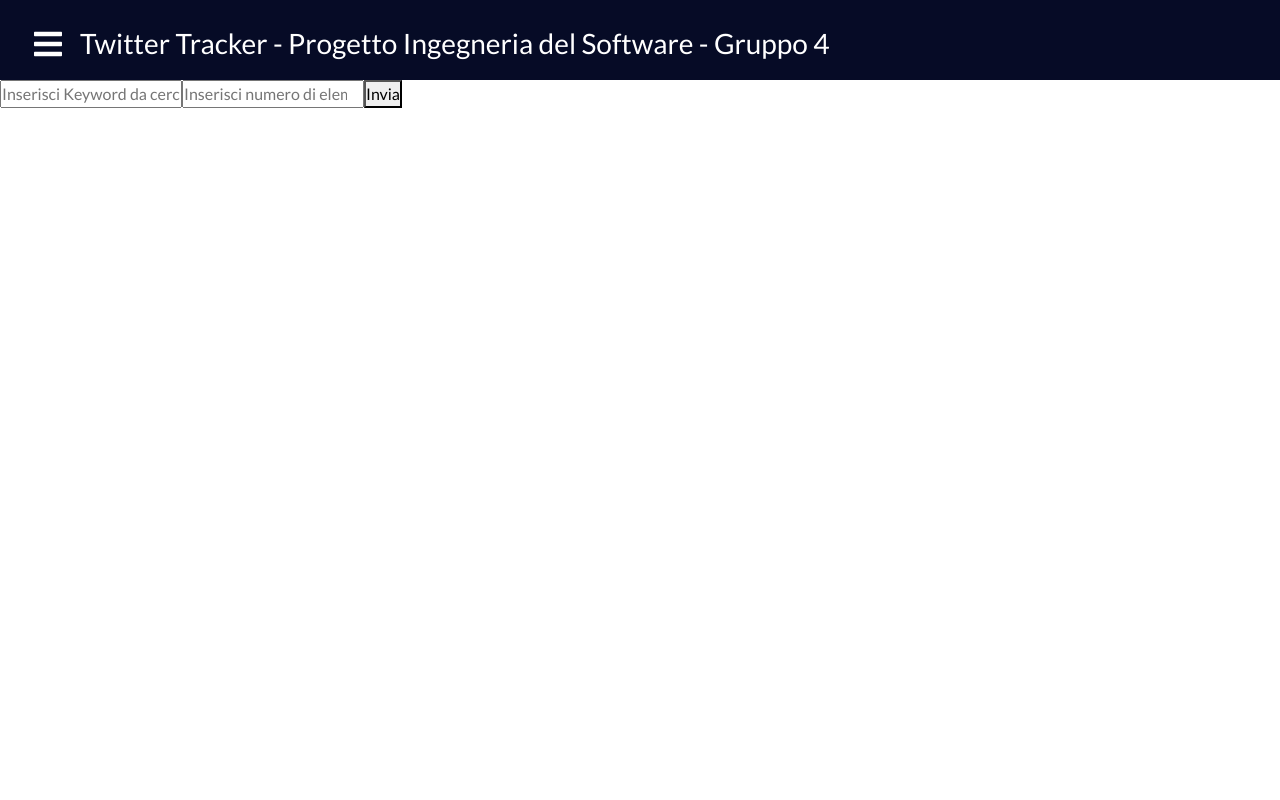
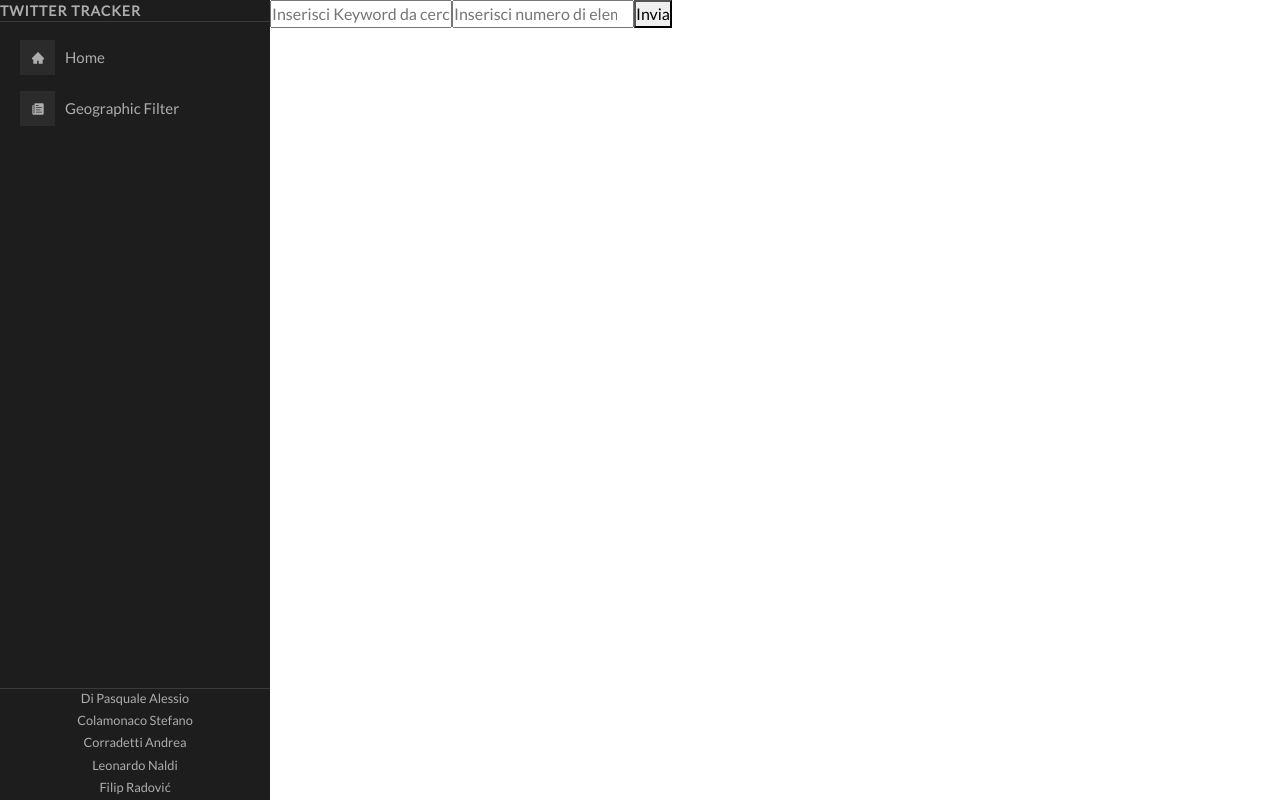
Before and after one commit to alessiodipasquale/TwitterTracker, a React (Create React App) app in the folder public/: page / in a window 1280 px wide. Built offline with nearby package versions, Linux system fonts and the light colour scheme.

Commit message:
Changed sidebar

```diff
--- a/public/package.json
+++ b/public/package.json
@@ -15,8 +15,10 @@
     "react-geolocated": "^3.2.0",
     "react-icons": "^4.3.1",
     "react-leaflet": "^3.2.2",
+    "react-pro-sidebar": "^0.7.1",
     "react-router-dom": "^5.3.0",
     "react-scripts": "4.0.3",
+    "sass": "^1.43.4",
     "web-vitals": "^1.1.2"
   },
   "scripts": {
--- a/public/src/App.css
+++ b/public/src/App.css
@@ -1,5 +1,4 @@
 @import url('https://fonts.googleapis.com/css2?family=Lato&display=swap');
-
 
 * {
   box-sizing: border-box;
--- a/public/src/App.js
+++ b/public/src/App.js
@@ -1,21 +1,13 @@
 import './App.css';
-import Home from './pages/Home';
-import Navbar from './components/Navbar';
-import { BrowserRouter as Router, Switch, Route } from 'react-router-dom';
-import Reports from './pages/GeographicFilter';
-import GeographicFilter from './pages/GeographicFilter';
+import 'react-pro-sidebar/dist/css/styles.css';
+import Layout from './components/Layout';
+import './App.scss';
 
 
 function App() {
   return (
     <>
-      <Router>
-        <Navbar />
-        <Switch>
-          <Route path='/' exact component={Home} />
-          <Route path='/geographic-filter' component={GeographicFilter} />
-        </Switch>
-      </Router>
+      <Layout />
     </>
   );
 }
--- a/public/src/App.scss
+++ b/public/src/App.scss
@@ -1 +1,165 @@
 @import "~bootstrap/scss/bootstrap";
+@import '~react-pro-sidebar/dist/scss/styles.scss';
+
+@import url('https://fonts.googleapis.com/css?family=Roboto&display=swap');
+@import '~react-pro-sidebar/dist/scss/styles.scss';
+body {
+  margin: 0;
+  height: 100vh;
+  color: #353535;
+  font-family: 'Roboto', sans-serif;
+}
+
+#root {
+  height: 100%;
+}
+
+.app {
+  height: 100%;
+  display: flex;
+  position: relative;
+
+  .btn-toggle {
+    cursor: pointer;
+    width: 35px;
+    height: 35px;
+    background: #353535;
+    color: #fff;
+    text-align: center;
+    border-radius: 50%;
+    display: flex;
+    align-items: center;
+    justify-content: center;
+    font-size: 15px;
+    display: none;
+  }
+
+  .sidebar-btn-wrapper {
+    display: flex;
+    align-items: center;
+    justify-content: center;
+    .sidebar-btn {
+      transition: width 0.3s;
+      width: 150px;
+      padding: 1px 15px;
+      border-radius: 40px;
+      background: rgba(255, 255, 255, 0.05);
+      color: #adadad;
+      text-decoration: none;
+      margin: 0 auto;
+      height: 35px;
+      display: flex;
+      align-items: center;
+      justify-content: center;
+      text-overflow: ellipsis;
+      overflow: hidden;
+      span {
+        margin-left: 5px;
+        font-size: 13px;
+      }
+      &:hover {
+        color: $highlight-color;
+      }
+    }
+  }
+
+  .collapsed {
+    .sidebar-btn {
+      display: inline-block;
+      line-height: 40px;
+      padding: 0;
+    }
+  }
+
+  main {
+    padding: 24px;
+    flex-grow: 1;
+    display: flex;
+    flex-direction: column;
+    overflow-y: auto;
+    header {
+      margin-bottom: 40px;
+      border-bottom: 1px solid #efefef;
+      h1 {
+        display: flex;
+        align-items: center;
+        transform: translateX(-20px);
+      }
+    }
+
+    footer {
+      margin-top: auto;
+      color: #888;
+      text-align: center;
+      a {
+        text-decoration: none;
+        color: #888;
+        &:hover {
+          text-decoration: underline;
+        }
+      }
+    }
+  }
+  .social-bagdes {
+    margin-top: 10px;
+    img {
+      margin: 5px;
+    }
+  }
+
+  .block {
+    display: flex;
+    margin-bottom: 24px;
+    font-size: 14px;
+    color: #545454;
+    > span {
+      margin-left: 10px;
+    }
+  }
+
+  &.rtl {
+    direction: rtl;
+    text-align: right;
+
+    header {
+      h1 {
+        transform: translateX(20px);
+      }
+    }
+    .block {
+      direction: rtl;
+      > span {
+        margin-left: 0;
+        margin-right: 10px;
+      }
+    }
+    .sidebar-btn-wrapper {
+      .sidebar-btn {
+        span {
+          margin-left: 0;
+          margin-right: 5px;
+        }
+      }
+    }
+  }
+
+  @media (max-width: 767.98px) {
+    overflow-x: hidden;
+    header {
+      h1 {
+        font-size: 24px;
+      }
+    }
+  }
+  @media (max-width: $breakpoint-md) {
+    .btn-toggle {
+      display: flex;
+    }
+
+    &.rtl {
+      .btn-toggle {
+        margin-left: auto;
+      }
+    }
+  }
+}
--- /dev/null
+++ b/public/src/components/Layout.js
@@ -0,0 +1,36 @@
+import React, { useState } from 'react';
+import Navbar from './Navbar';
+import { BrowserRouter as Router, Switch, Route } from 'react-router-dom';
+import GeographicFilter from '../pages/GeographicFilter';
+import Home from '../pages/Home';
+
+function Layout({ setLocale }) {
+  const [collapsed, setCollapsed] = useState(false);
+  const [toggled, setToggled] = useState(false);
+
+  const handleCollapsedChange = (checked) => {
+    setCollapsed(checked);
+  };
+
+  const handleToggleSidebar = (value) => {
+    setToggled(value);
+  };
+
+  return (
+    <div className={`app  ${toggled ? 'toggled' : ''}`}>
+    <Router>
+      <Navbar
+        collapsed={collapsed}
+        toggled={toggled}
+        handleToggleSidebar={handleToggleSidebar}
+      />
+        <Switch>
+          <Route path='/' exact component={Home} />
+          <Route path='/geographic-filter' component={GeographicFilter} />
+        </Switch>
+      </Router>
+    </div>
+  );
+}
+
+export default Layout;
--- a/public/src/components/Navbar.css
+++ /dev/null
@@ -1,72 +0,0 @@
-.navbar {
-    background-color: #060b26;
-    height: 80px;
-    display: flex;
-    justify-content: start;
-    align-items: center;
-  }
-
-  .menu-bars {
-    margin-left: 2rem;
-    font-size: 2rem;
-    background: none;
-  }
-
-  .nav-menu {
-    background-color: #060b26;
-    width: 250px;
-    height: 100vh;
-    display: flex;
-    justify-content: center;
-    position: fixed;
-    top: 0;
-    left: -100%;
-    transition: 850ms;
-  }
-
-  .nav-menu.active {
-    left: 0;
-    transition: 350ms;
-  }
-
-  .nav-text {
-    display: flex;
-    justify-content: start;
-    align-items: center;
-    padding: 8px 0px 8px 16px;
-    list-style: none;
-    height: 60px;
-  }
-
-  .nav-text a {
-    text-decoration: none;
-    color: #f5f5f5;
-    font-size: 18px;
-    width: 95%;
-    height: 100%;
-    display: flex;
-    align-items: center;
-    padding: 0 16px;
-    border-radius: 4px;
-  }
-
-  .nav-text a:hover {
-    background-color: #1a83ff;
-  }
-
-  .nav-menu-items {
-    width: 100%;
-  }
-
-  .navbar-toggle {
-    background-color: #060b26;
-    width: 100%;
-    height: 80px;
-    display: flex;
-    justify-content: start;
-    align-items: center;
-  }
-
-  span {
-    margin-left: 16px;
-  }
--- a/public/src/components/Navbar.js
+++ b/public/src/components/Navbar.js
@@ -1,47 +1,68 @@
 import React, { useState } from 'react';
-import * as FaIcons from 'react-icons/fa';
-import * as AiIcons from 'react-icons/ai';
 import { Link } from 'react-router-dom';
 import { SidebarData } from './SidebarData';
-import './Navbar.css';
-import { IconContext } from 'react-icons';
+import {
+  ProSidebar,
+  Menu,
+  MenuItem,
+  SubMenu,
+  SidebarHeader,
+  SidebarFooter,
+  SidebarContent,
+} from 'react-pro-sidebar';
 
-function Navbar() {
-  const [sidebar, setSidebar] = useState(false);
+const Navbar = ({ collapsed, toggled, handleToggleSidebar }) => {
+  return (
+    <ProSidebar
+      image= {false}
+      collapsed={collapsed}
+      toggled={toggled}
+      breakPoint="md"
+      onToggle={handleToggleSidebar}
+    >
+      <SidebarHeader>
+        <div
+          style={{
+            padding: '5 px 24px',
+            textTransform: 'uppercase',
+            fontWeight: 'bold',
+            fontSize: 14,
+            letterSpacing: '1px',
+            overflow: 'hidden',
+            textOverflow: 'ellipsis',
+            whiteSpace: 'nowrap',
+          }}
+        >
+          Twitter Tracker
+        </div>
 
-  const showSidebar = () => setSidebar(!sidebar);
+      </SidebarHeader>
 
-  return (
-    <>
-      <IconContext.Provider value={{ color: '#fff' }}>
-        <div className='navbar' style={{display: 'flex', alignItems: 'center', justifyContent: 'start'}}>
-          <Link to='#' className='menu-bars'>
-            <FaIcons.FaBars onClick={showSidebar} />
-          </Link>
-          <h3 style={{color: 'white', marginLeft:'1rem', marginTop: '15px'}}>Twitter Tracker - Progetto Ingegneria del Software - Gruppo 4 </h3>
-        </div>
-        <nav className={sidebar ? 'nav-menu active' : 'nav-menu'}>
-          <ul className='nav-menu-items' onClick={showSidebar}>
-            <li className='navbar-toggle'>
-              <Link to='#' className='menu-bars'>
-                <AiIcons.AiOutlineClose />
-              </Link>
-            </li>
+      <SidebarContent>
+      <Menu iconShape="square">
             {SidebarData.map((item, index) => {
               return (
-                <li key={index} className={item.cName}>
-                  <Link to={item.path}>
-                    {item.icon}
-                    <span>{item.title}</span>
-                  </Link>
-                </li>
-              );
+                  <MenuItem icon={item.icon}>{item.title}
+                  <Link to={item.path}></Link>
+                  </MenuItem>
+              )
             })}
-          </ul>
-        </nav>
-      </IconContext.Provider>
-    </>
+        </Menu>
+      </SidebarContent>
+
+      <SidebarFooter style={{ textAlign: 'center', fontSize: '0.8em' }}>
+
+        Di Pasquale Alessio<div style={{marginBottom: '3px'}}/>
+        Colamonaco Stefano<div style={{marginBottom: '3px'}}/>
+        Corradetti Andrea<div style={{marginBottom: '3px'}}/>
+        Leonardo Naldi <div style={{marginBottom: '3px'}}/>
+        Filip Radović <div style={{marginBottom: '3px'}}/>
+      </SidebarFooter>
+    </ProSidebar>
   );
-}
+
+
+};
+
 
 export default Navbar;
```
